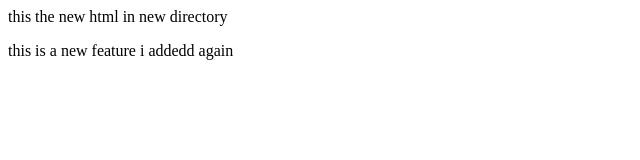
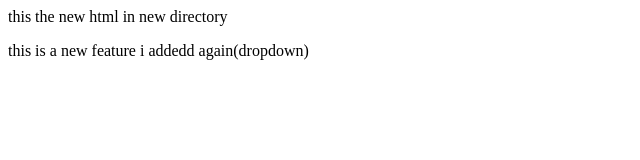
Before and after one commit to SAAS-BEGINS/newrepo, a plain HTML site: page index.html in a window 1280 px wide. Shown: the full height of the page, 0-640 px from the left. Drawn offline with Linux system fonts and the light colour scheme.

```diff
--- a/index.html
+++ b/index.html
@@ -1,2 +1,2 @@
 <p>this the new html in new directory</p>
-<p>this is a new feature i addedd again</p>
+<p>this is a new feature i addedd again(dropdown)</p>
```
